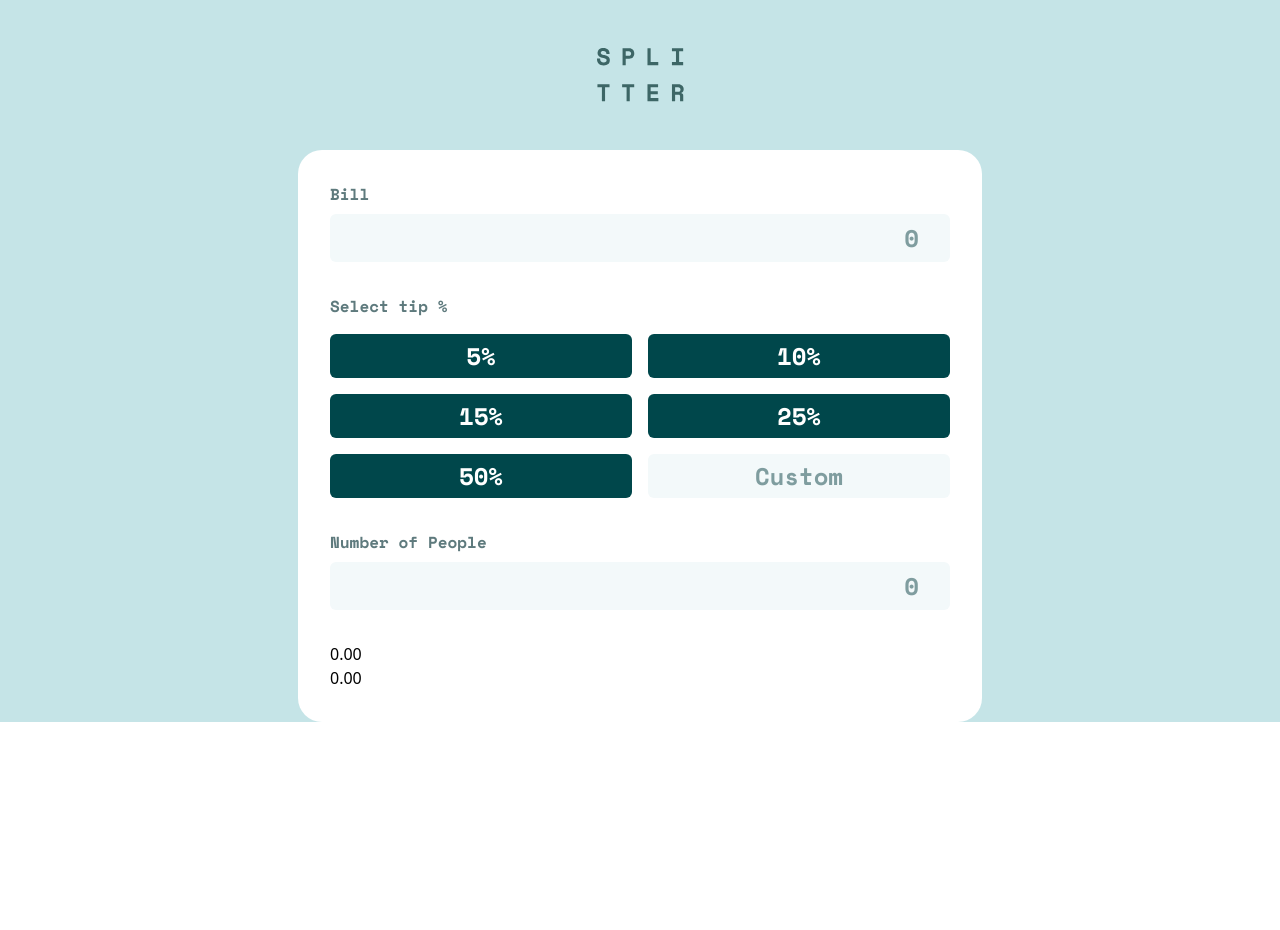
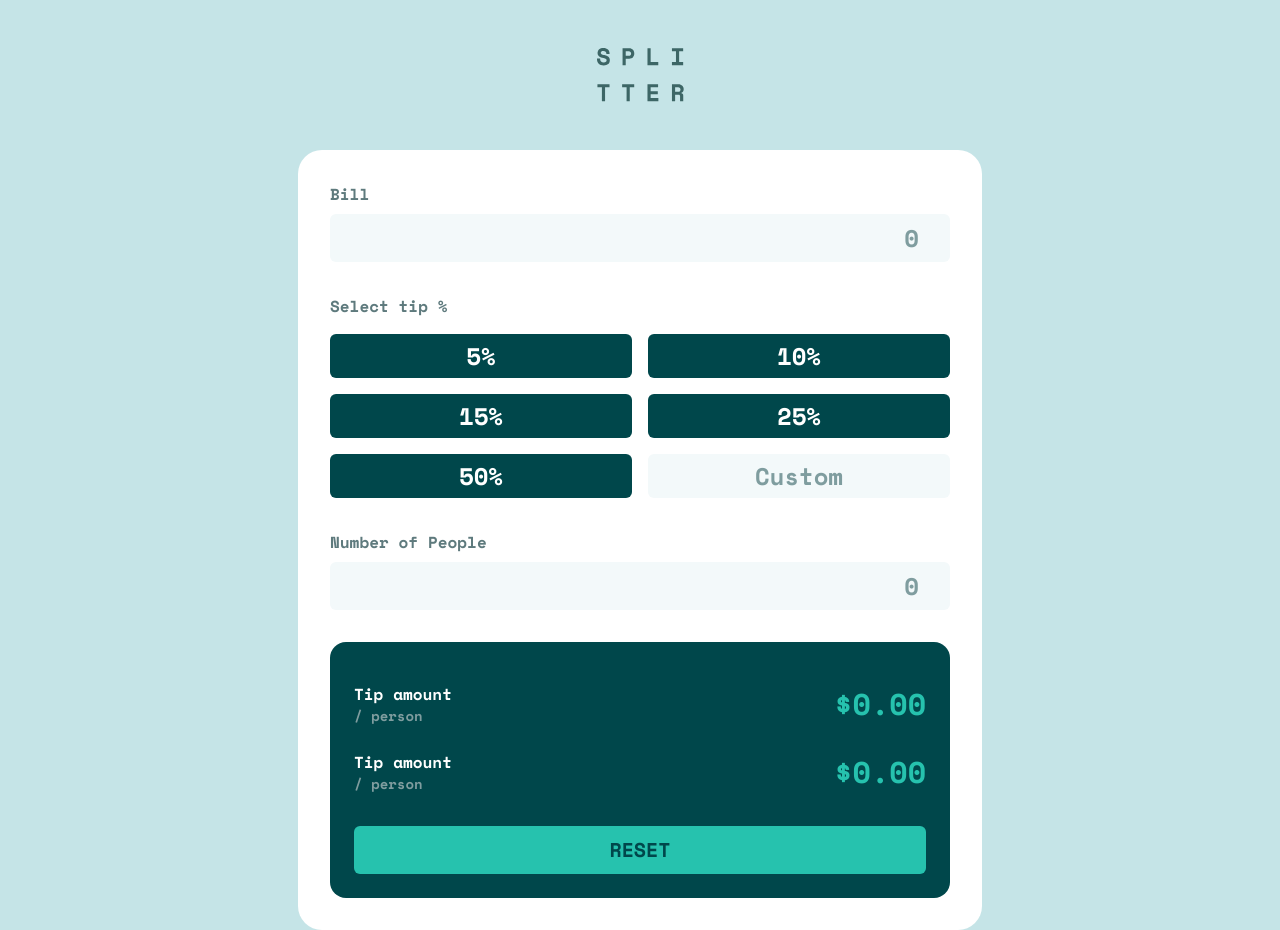
Before and after one commit to barterkamp/react-tip-calculator, a React (Vite) app: page / in a window 1280 px wide. Before the commit the page ends 800 px from the top, so only its background shows below. Built offline with nearby package versions, Linux system fonts and the light colour scheme.

Commit message:
add styling to Output.jsx, set height of app.

```diff
--- a/src/App.jsx
+++ b/src/App.jsx
@@ -43,7 +43,7 @@ function App() {
   }, [bill, percent, custom, numPeople, calculateTotalAmount]);
 
   return (
-    <div id="page-wrapper" className="bg-[#C5E4E7] flex flex-col items-center">
+    <div id="page-wrapper" className="bg-[#C5E4E7] flex flex-col items-center min-h-screen">
       <div>
         <img className="py-12" src={logo} alt="" />
       </div>
--- a/src/components/Output.jsx
+++ b/src/components/Output.jsx
@@ -2,9 +2,29 @@ import React from 'react';
 
 function Output({ tipAmount, totalAmount }) {
   return (
-    <div>
-      <p>{tipAmount}</p>
-      <p>{totalAmount}</p>
+    <div className="bg-darkGreen rounded-2xl pt-10 px-6 pb-6">
+      <div className="flex justify-between items-center mb-6">
+        <div>
+          <p className="text-white text-base font-spaceMono">Tip amount</p>
+          <span className="block text-sm text-lightGray font-spaceMono">/ person</span>
+        </div>
+        <div>
+          <p className="text-3xl text-mediumGreen font-spaceMono">${tipAmount}</p>
+        </div>
+      </div>
+
+      <div className="flex justify-between items-center mb-8">
+        <div>
+          <p className="text-white text-base font-spaceMono">Tip amount</p>
+          <span className="block text-sm text-lightGray font-spaceMono">/ person</span>
+        </div>
+        <div>
+          <p className="text-3xl text-mediumGreen font-spaceMono">${totalAmount}</p>
+        </div>
+      </div>
+      <button className="bg-mediumGreen text-center font-spaceMono text-xl text-darkGreen uppercase w-full py-2.5 rounded-md">
+        reset
+      </button>
     </div>
   );
 }
```
